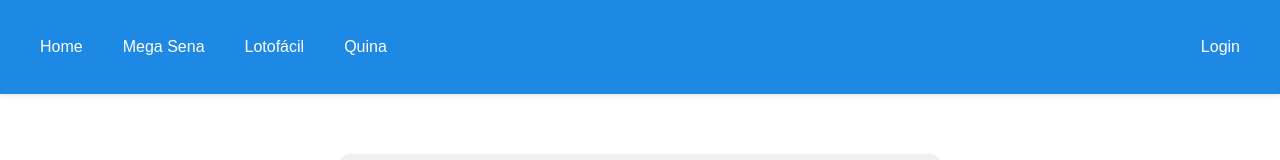
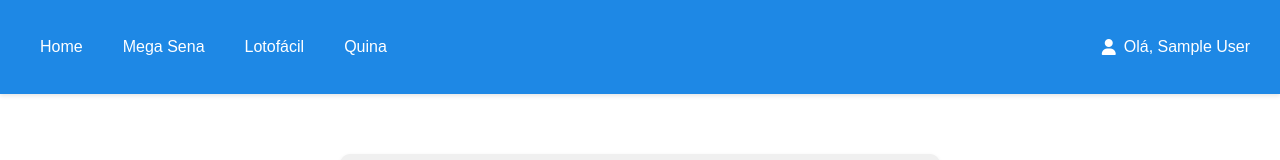
Before and after one commit to renatoft89/hipersorte, a React (Create React App) app in the folder front/: page /quina in a window 1280 px wide. Shown: the top 160 px of the page. Built offline with nearby package versions, Linux system fonts and the light colour scheme; no server answers; sample sign-in values are in the browser's storage.

Commit message:
create restrict pages

```diff
--- a/front/package.json
+++ b/front/package.json
@@ -2,6 +2,7 @@
   "name": "hipersorte",
   "version": "0.1.0",
   "dependencies": {
+    "@fortawesome/fontawesome-free": "^6.6.0",
     "@testing-library/jest-dom": "^5.17.0",
     "@testing-library/react": "^13.4.0",
     "@testing-library/user-event": "^13.5.0",
@@ -14,7 +15,7 @@
   },
   "homepage": "https://renatoft89.github.io/hipersorte",
   "scripts": {
-    "start": "react-scripts start",
+     "start": "react-scripts start --host 0.0.0.0",
     "build": "react-scripts build",
     "test": "react-scripts test",
     "eject": "react-scripts eject",
--- a/front/src/App.js
+++ b/front/src/App.js
@@ -6,31 +6,20 @@ import Lotofacil from './components/jogos/Lotofacil';
 import Quina from './components/jogos/Quina';
 import Registration from './components/User/Register';
 import Login from './components/User/Login';
+import PrivateRoute from './components/PrivateRoute';
 import './App.css';
 
 function App() {
   return (
     <Router>
       <div className="app">
-        <Switch>
-          <Route path="/megasena">
-            <MegaSena />
-          </Route>
-          <Route path="/lotofacil">
-            <Lotofacil />
-          </Route>
-          <Route path="/quina">
-            <Quina />
-          </Route>
-          <Route path="/register">
-            <Registration />
-          </Route>
-          <Route path="/login">
-            <Login />
-          </Route>
-          <Route path="/">
-            <Home />
-          </Route>
+      <Switch>
+          <PrivateRoute path="/megasena" component={MegaSena} />
+          <PrivateRoute path="/lotofacil" component={Lotofacil} />
+          <PrivateRoute path="/quina" component={Quina} />
+          <Route path="/register" component={Registration} />
+          <Route path="/login" component={Login} />
+          <Route path="/" component={Home} />
         </Switch>
       </div>
     </Router>
--- a/front/src/components/Header.js
+++ b/front/src/components/Header.js
@@ -1,11 +1,22 @@
 // src/components/Header.js
 
-import React from 'react';
-import { Link, useLocation } from 'react-router-dom';
+import React, { useState } from 'react';
+import { Link, useLocation, useHistory } from 'react-router-dom';
+import '@fortawesome/fontawesome-free/css/all.min.css'; // Importar FontAwesome
 import '../styles/Header.css';
 
 const Header = () => {
+  const history = useHistory();
   const location = useLocation();
+  const token = localStorage.getItem('USER');
+  const [isDropdownOpen, setDropdownOpen] = useState(false);
+
+  const userName = token ? JSON.parse(localStorage.getItem('USER'))?.name : null;
+
+  const handleLogout = () => {
+    localStorage.removeItem('USER');
+    history.push('/login');
+  };
 
   return (
     <header className="header-container">
@@ -25,9 +36,26 @@ const Header = () => {
           </Link>
         </div>
         <div className='login-link'>
-          <Link to="/login" className={location.pathname === '/login' ? 'active-link' : 'default-link'}>
-            Login
-          </Link>
+          {token ? (
+            <div className='user-menu'>
+              <button
+                className='user-button'
+                onClick={() => setDropdownOpen(!isDropdownOpen)}
+              >
+                <i className="fas fa-user"></i> {/* Ícone de usuário */}
+                {`Olá, ${userName}`}
+              </button>
+              {isDropdownOpen && (
+                <div className='dropdown-menu'>
+                  <button onClick={handleLogout} className='dropdown-item'>Logout</button>
+                </div>
+              )}
+            </div>
+          ) : (
+            <Link to="/login" className={location.pathname === '/login' ? 'active-link' : 'default-link'}>
+              Login
+            </Link>
+          )}
         </div>
       </nav>
     </header>
--- /dev/null
+++ b/front/src/components/PrivateRoute.js
@@ -0,0 +1,21 @@
+import React from 'react';
+import { Route, Redirect } from 'react-router-dom';
+
+const PrivateRoute = ({ component: Component, ...rest }) => {
+  const token = localStorage.getItem('USER');
+
+  return (
+    <Route
+      {...rest}
+      render={props =>
+        token ? (
+          <Component {...props} />
+        ) : (
+          <Redirect to="/login" />
+        )
+      }
+    />
+  );
+};
+
+export default PrivateRoute;
--- a/front/src/styles/Header.css
+++ b/front/src/styles/Header.css
@@ -9,8 +9,9 @@
 
 .header-nav {
   display: flex;
-  justify-content: space-between; /* Adicionei isso para alinhar os links e o login */
+  justify-content: space-between; /* Alinha links e login */
   align-items: center; /* Centraliza verticalmente */
+  position: relative; /* Necessário para posicionar o menu suspenso */
 }
 
 .main-links {
@@ -28,7 +29,7 @@
 
 .default-link:hover,
 .active-link:hover {
-  background-color: rgba(255, 255, 255, 0.2); /* Sombra */
+  background-color: rgba(255, 255, 255, 0.2); /* Efeito de sombra */
 }
 
 .disabled-link {
@@ -38,6 +39,56 @@
 .login-link {
   display: flex;
   align-items: center; /* Centraliza o link de login verticalmente */
+  position: relative; /* Necessário para posicionar o menu suspenso */
+}
+
+.user-button {
+  background: none;
+  border: none;
+  color: white;
+  font-size: 1rem;
+  cursor: pointer;
+  display: flex;
+  align-items: center;
+  padding: 10px;
+}
+
+.user-button i {
+  margin-right: 8px; /* Espaço entre o ícone e o texto */
+}
+
+.user-button:hover {
+  background-color: rgba(255, 255, 255, 0.2); /* Efeito de sombra no hover */
+}
+
+.dropdown-menu {
+  position: absolute;
+  top: 100%;
+  right: 0;
+  background: white;
+  color: black;
+  border: 1px solid #ccc;
+  border-radius: 4px;
+  padding: 0.5rem;
+  box-shadow: 0 2px 4px rgba(0, 0, 0, 0.1);
+  z-index: 1000;
+  display: flex;
+  flex-direction: column;
+}
+
+.dropdown-item {
+  background: none;
+  border: none;
+  color: #007bff;
+  cursor: pointer;
+  padding: 0.5rem;
+  display: block;
+  text-align: left;
+  width: 100%;
+}
+
+.dropdown-item:hover {
+  background: #f0f0f0;
 }
 
 @media (max-width: 768px) {
```
Also changed, not shown: 1 other file (tests, documents, lock files or other folders).
